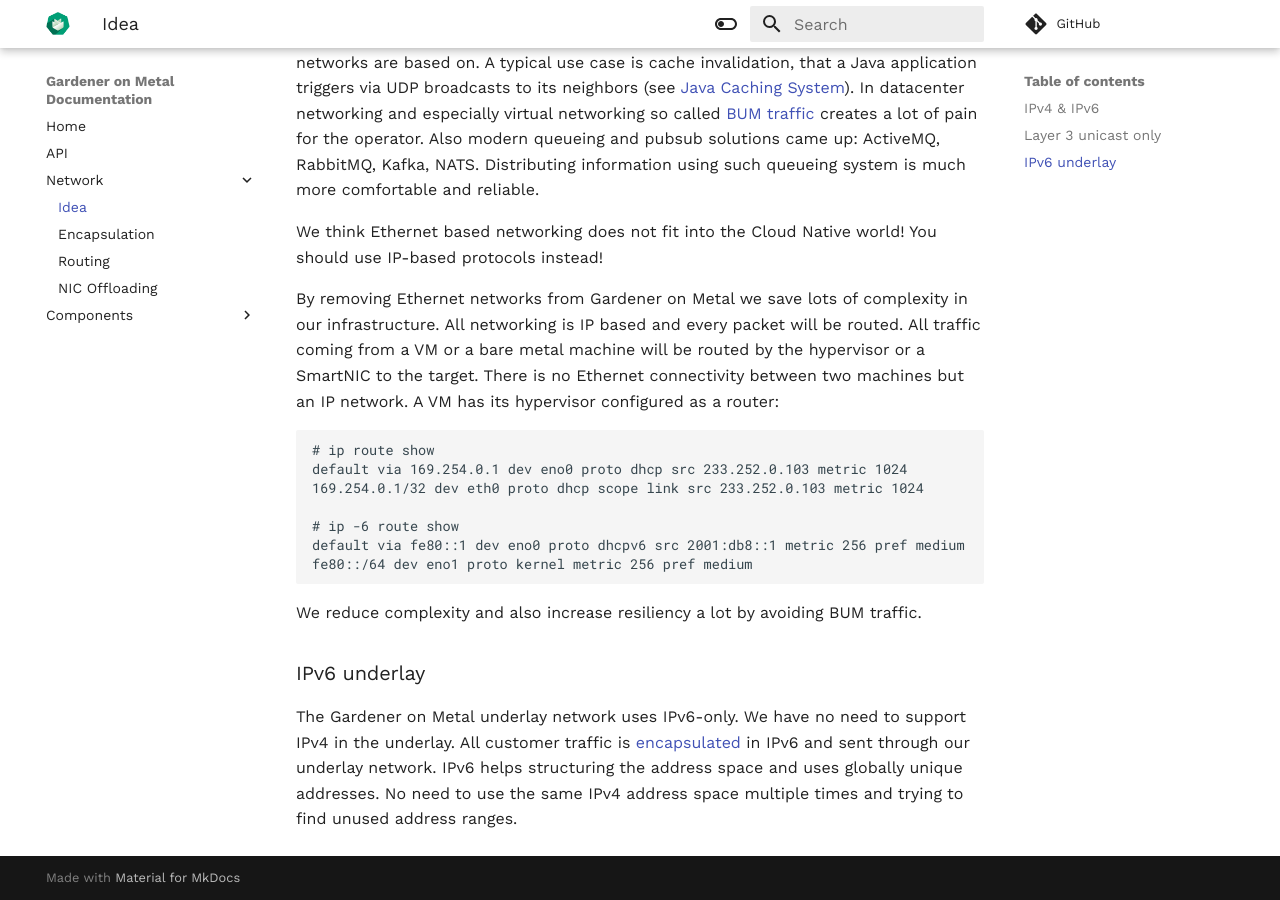
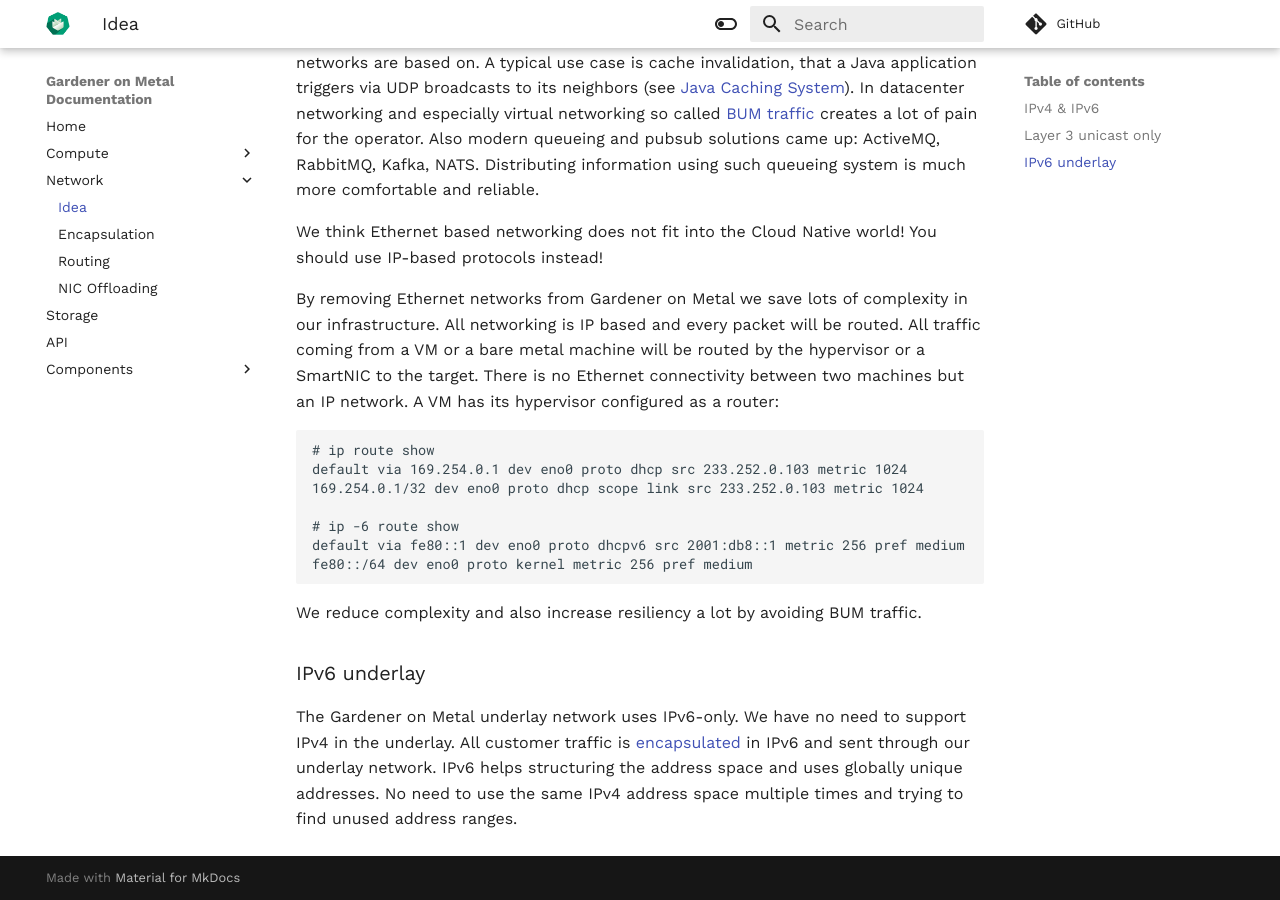
Before and after one commit to onmetal/documentation, an MkDocs documentation site: the page built from docs/network/idea.md, in a window 1280 px wide and 900 px high, scrolled down 670 px. Built offline with MkDocs 1.6.1 and Material for MkDocs 9.7.7, drawn with Linux system fonts in a browser that asks for light colours; comment, search, counter and statistics services are not loaded.

Commit message:
adding stuff to be filled with content

```diff
--- a/docs/network/idea.md
+++ b/docs/network/idea.md
@@ -12,11 +12,11 @@ By removing Ethernet networks from Gardener on Metal we save lots of complexity
 
     # ip route show
     default via 169.254.0.1 dev eno0 proto dhcp src 233.252.0.103 metric 1024
-    169.254.0.1/32 dev eth0 proto dhcp scope link src 233.252.0.103 metric 1024
+    169.254.0.1/32 dev eno0 proto dhcp scope link src 233.252.0.103 metric 1024
 
     # ip -6 route show
     default via fe80::1 dev eno0 proto dhcpv6 src 2001:db8::1 metric 256 pref medium
-    fe80::/64 dev eno1 proto kernel metric 256 pref medium
+    fe80::/64 dev eno0 proto kernel metric 256 pref medium
 
 We reduce complexity and also increase resiliency a lot by avoiding BUM traffic.
 
--- a/mkdocs.yml
+++ b/mkdocs.yml
@@ -35,12 +35,17 @@ markdown_extensions:
 
 nav:
   - Home: index.md
-  - API: api/api.md
+  - Compute:
+    - Idea: compute/idea.md
+    - Hardware onboarding: compute/onboarding.md
+    - OOB Management: compute/oob.md
   - Network:
     - Idea: network/idea.md
     - Encapsulation: network/encapsulation.md
     - Routing: network/routing.md
     - NIC Offloading: network/nics.md
+  - Storage: storage.md
+  - API: api/api.md
   - Components:
     - Virtualization:
       - Overview: components/virtualization/overview.md
```
Also changed, not shown: docs/compute/idea.md (added, +1 -0 lines), docs/compute/onboarding.md (added, +1 -0 lines), docs/compute/oob.md (added, +1 -0 lines), docs/storage.md (added, +1 -0 lines).
